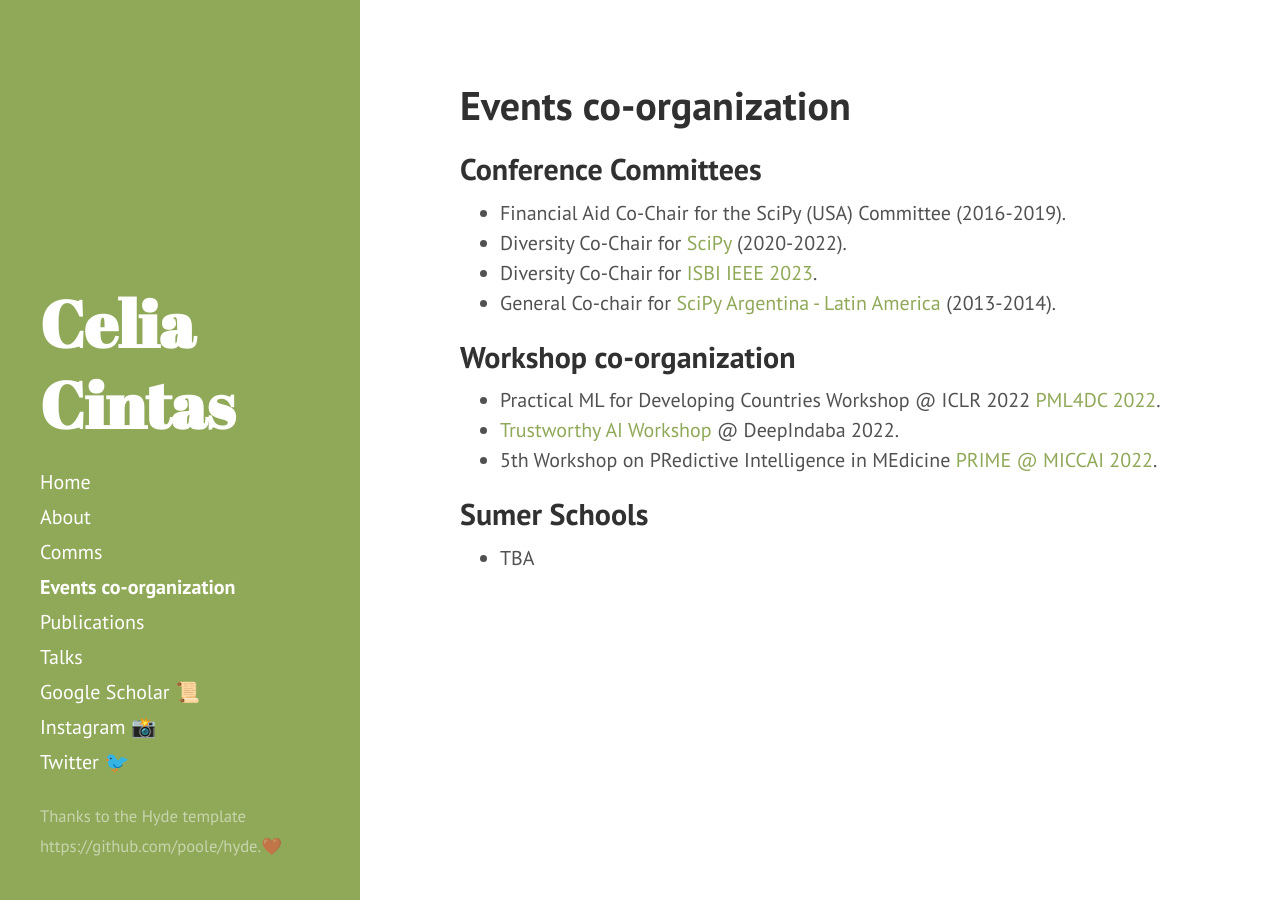
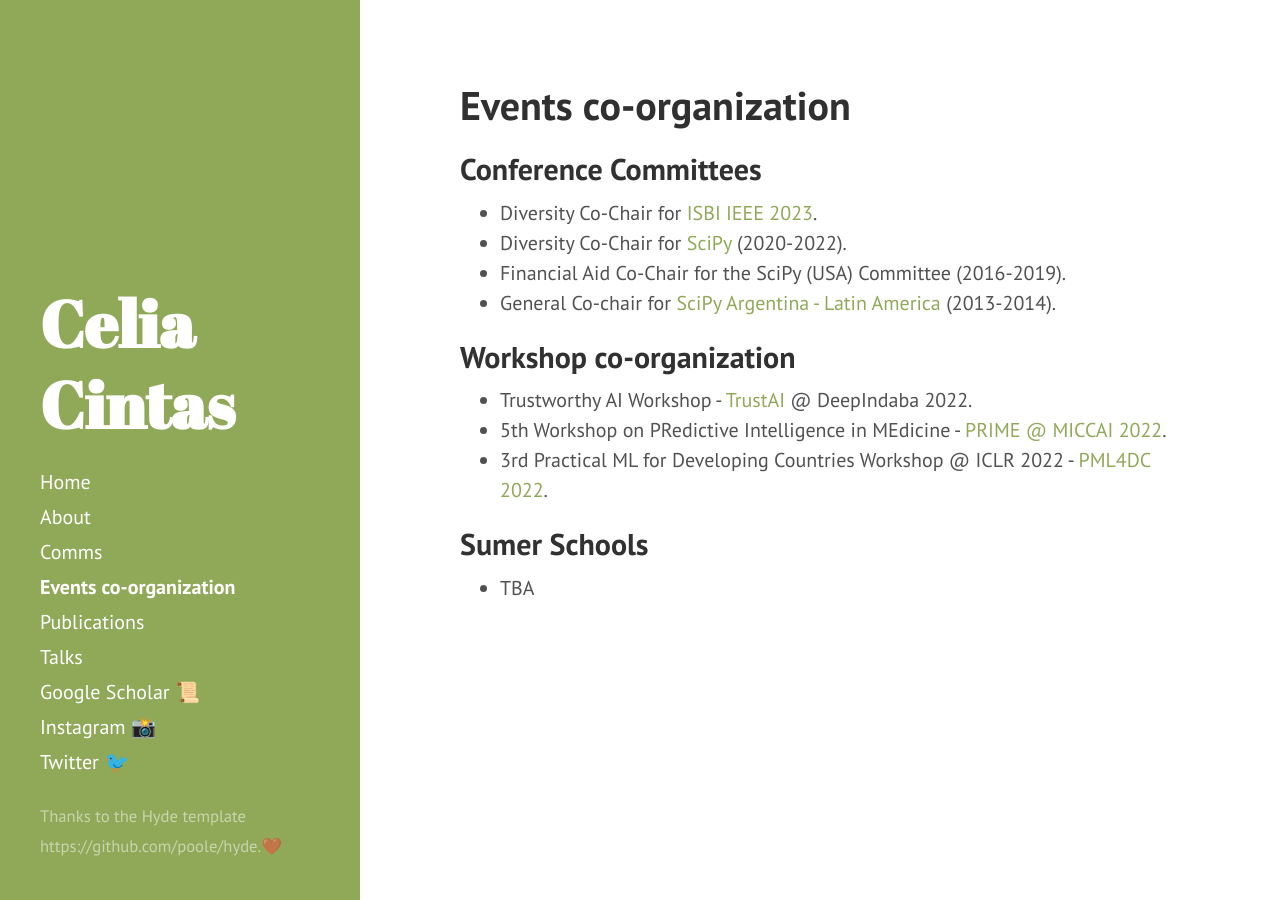
Before and after one commit to celiacintas/celiacintas.github.io, a Jekyll site: the page built from events.md, in a window 1280 px wide. Built offline with Jekyll 4.4.1, drawn with Linux system fonts in a browser that asks for light colours.

Commit message:
Update events.md

```diff
--- a/events.md
+++ b/events.md
@@ -5,17 +5,17 @@ title: Events co-organization
 
 ## Conference Committees
 
+* Diversity Co-Chair for [ISBI IEEE 2023](https://2023.biomedicalimaging.org/en/ORGANIZING-COMMITTEE.html).
+* Diversity Co-Chair for [SciPy](https://www.scipy2022.scipy.org/organizers) (2020-2022).
 * Financial Aid Co-Chair for the SciPy (USA) Committee (2016-2019).
-* Diversity Co-Chair for [SciPy](https://www.scipy2022.scipy.org/organizers) (2020-2022).
-* Diversity Co-Chair for [ISBI IEEE 2023](https://2023.biomedicalimaging.org/en/ORGANIZING-COMMITTEE.html).
 * General Co-chair for [SciPy Argentina - Latin America](https://www.scipy.lat/es/scipycon.html) (2013-2014).
 
 
 ## Workshop co-organization
 
-* Practical ML for Developing Countries Workshop @ ICLR 2022 [PML4DC 2022](https://pml4dc.github.io/iclr2022/organizers.html).
-* [Trustworthy AI Workshop](https://trustaideepindaba.github.io/) @ DeepIndaba 2022.
-* 5th Workshop on PRedictive Intelligence in MEdicine [PRIME @ MICCAI 2022](https://basira-lab.com/prime-miccai-2022/).
+* Trustworthy AI Workshop - [TrustAI](https://trustaideepindaba.github.io/) @ DeepIndaba 2022.
+* 5th Workshop on PRedictive Intelligence in MEdicine - [PRIME @ MICCAI 2022](https://basira-lab.com/prime-miccai-2022/).
+* 3rd Practical ML for Developing Countries Workshop @ ICLR 2022 - [PML4DC 2022](https://pml4dc.github.io/iclr2022/organizers.html).
 
 ## Sumer Schools
 
```
